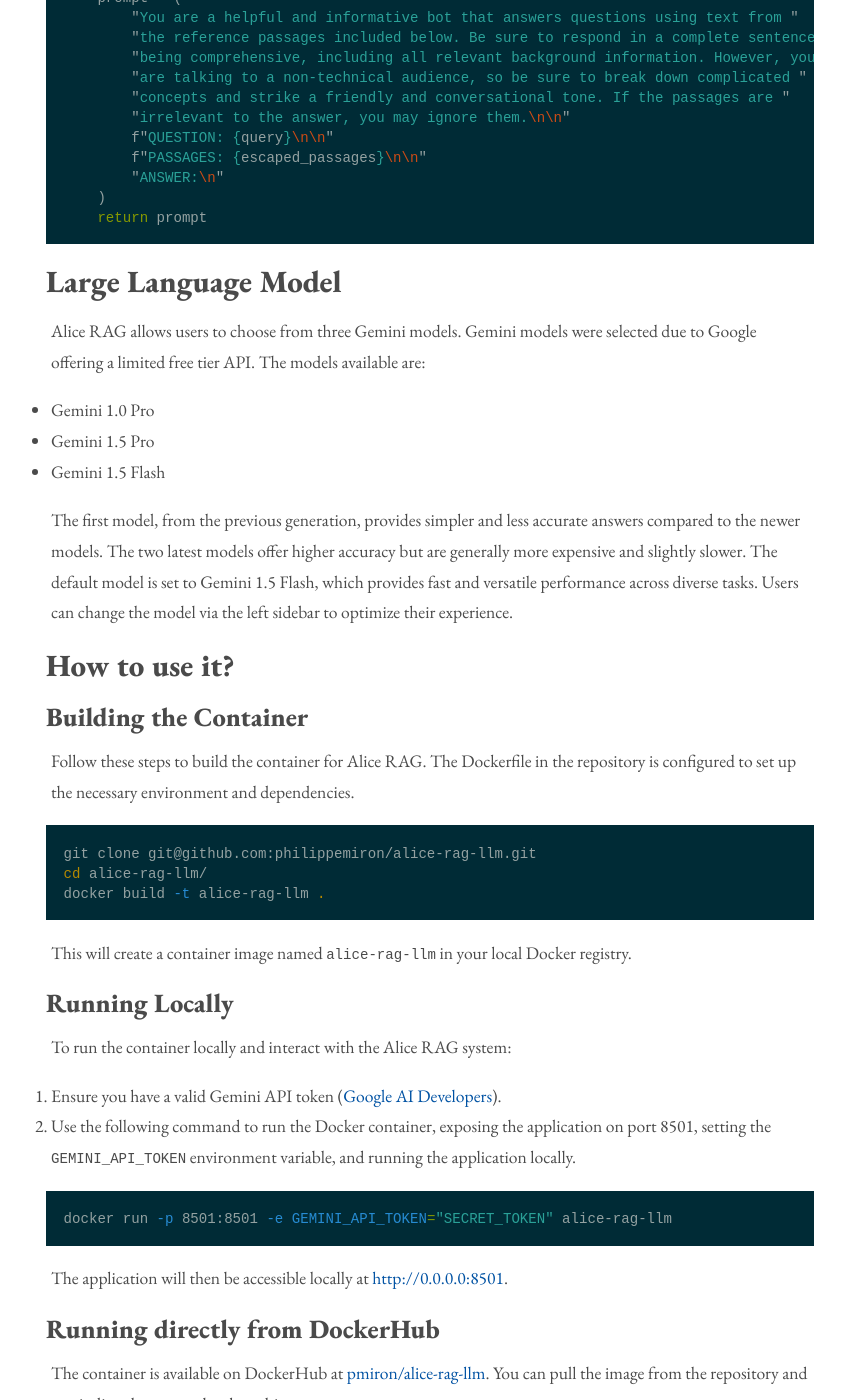
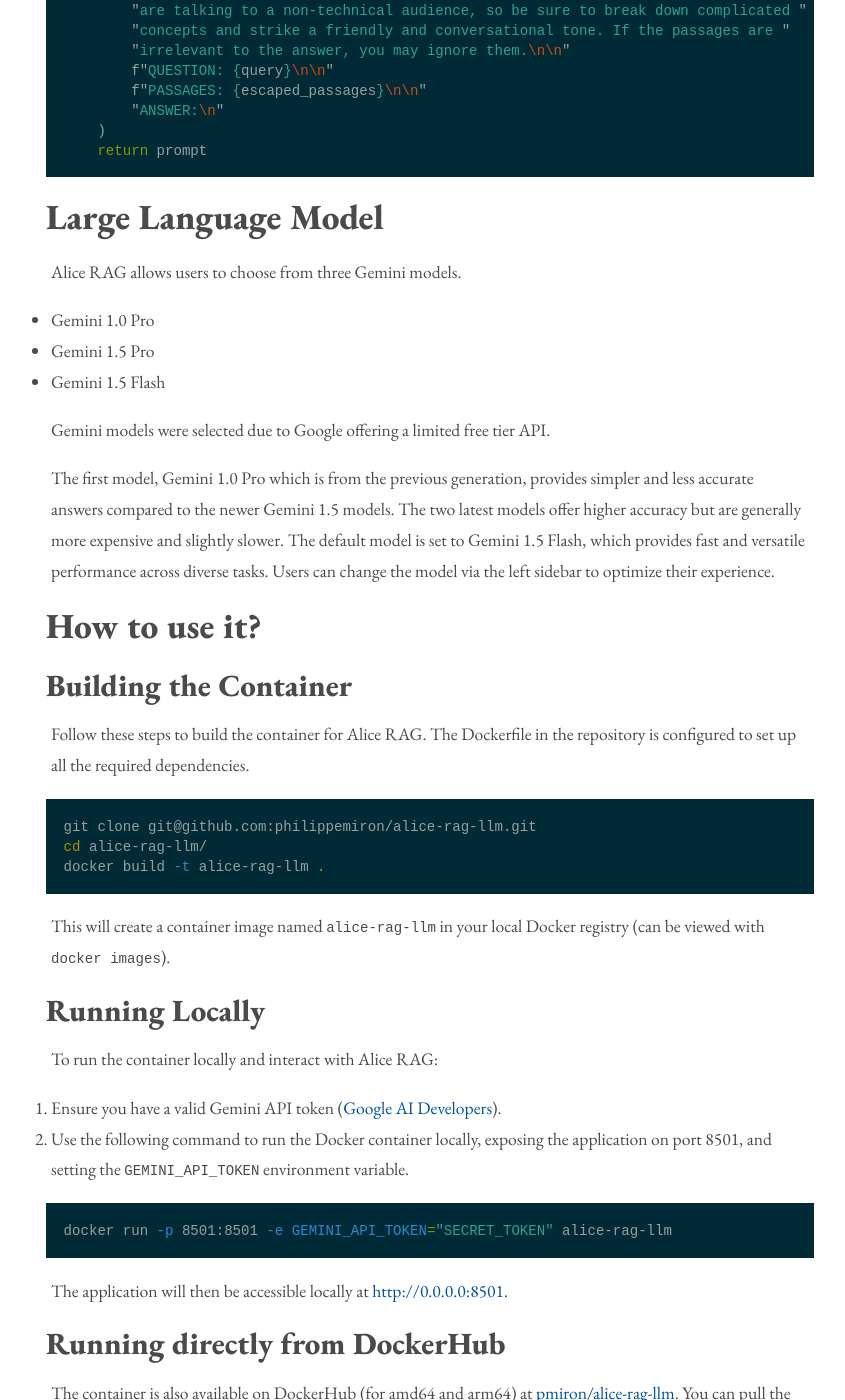
Before and after one commit to philippemiron/philippemiron.github.io, a Jekyll site: the page built from _posts/2024-07-02-rag.md, in a window 1280 px wide and 1400 px high, scrolled down 2421 px. Shown: the whole window, without its empty margins (210-1055 px from the left). Built offline with Jekyll 4.4.1, drawn with Linux system fonts in a browser that asks for light colours; some of the changed text lies outside the part shown.

Commit message:
minor modifications

````diff
--- a/_posts/2024-07-02-rag.md
+++ b/_posts/2024-07-02-rag.md
@@ -5,32 +5,30 @@
 external-url:
 ---
 
-## Alice Retrieval-Augmented Generation (RAG): Merging AI Innovation with Literary Exploration
-
-![]({{ site.baseurl }}/img/alice-rag.webp){:.center-image width='60%'}
-
-### Introduction
+## Introduction
 
 Alice Retrieval-Augmented Generation (RAG) is a proof-of-concept application designed to address queries about the classic novel *Alice’s Adventures in Wonderland* by Lewis Carroll. By harnessing the power of modern AI, this proof-of-concept seamlessly integrates retrieval-based and generation-based approaches. It employs a language model coupled with a knowledge store, enabling precise and fast retrieval of information from the book, subsequently generating responses related to *Alice’s Adventures in Wonderland*.
 
 This project demonstrates my expertise in implementing advanced AI techniques, containerization, CI/CD, documentation, infrastructure as code (IoC), and web-based interaction through Streamlit, adhering to best practices in software development and deployment.
 
-### Project Overview
+## Project Overview
 
 This section provides a comprehensive overview of the application, its components, and the technologies used to build Alice RAG. Detailed descriptions of the system’s architecture, user interaction, and the AI model are provided in subsequent sections.
 
-#### User Interaction
+### User Interaction
 
 The interface, built using Streamlit, is designed to be user-friendly, intuitive, and efficient for interacting with the Retrieval-Augmented Generation system. Key components include:
+
+![]({{ site.baseurl }}/img/alice-rag.webp){:.center-image width='60%'}
 
 - **Chat Window**: The main area for conversation, displaying user inputs and AI responses in a chat-like format. Responses are streamed in real-time for better feedback and interaction. Icons differentiate between user queries and AI responses.
 - **Sidebar**: Allows the user to select the model for querying the document, optimizing system performance.
 - **Input Field**: A text box where users can type their questions, known as prompts.
 - **Send Button**: Submits the text entered in the input field, either by clicking or pressing Enter on the keyboard.
 
-### Document Retrieval (Vector Database)
+## Document Retrieval (Vector Database)
 
-Alice RAG utilizes [LlamaIndex](https://www.llamaindex.ai/) for ingesting documents and creating a vector store. The embedding model used is `BAAI/bge-small-en-v1.5`. To keep the repository lightweight, datasets and embeddings are fetched and generated during the Docker image build process.
+Alice RAG utilizes [LlamaIndex](https://www.llamaindex.ai/) for ingesting documents and creating a vector store. The embedding model used is [`BAAI/bge-small-en-v1.5`](https://huggingface.co/BAAI/bge-small-en-v1.5). To keep the repository lightweight, datasets and embeddings are fetched and generated during the Docker image build process.
 
 The following command downloads the document from the [Gutenberg Project](https://www.gutenberg.org/) and stores it in `src/documents/`. It also creates and stores the embeddings in `src/store/`.
 
@@ -68,21 +66,23 @@
     return prompt
 ```
 
-### Large Language Model
+## Large Language Model
 
-Alice RAG allows users to choose from three Gemini models. Gemini models were selected due to Google offering a limited free tier API. The models available are:
+Alice RAG allows users to choose from three Gemini models.
 
 - Gemini 1.0 Pro
 - Gemini 1.5 Pro
 - Gemini 1.5 Flash
 
-The first model, from the previous generation, provides simpler and less accurate answers compared to the newer models. The two latest models offer higher accuracy but are generally more expensive and slightly slower. The default model is set to Gemini 1.5 Flash, which provides fast and versatile performance across diverse tasks. Users can change the model via the left sidebar to optimize their experience.
+Gemini models were selected due to Google offering a limited free tier API.
 
-### How to use it?
+The first model, Gemini 1.0 Pro which is from the previous generation, provides simpler and less accurate answers compared to the newer Gemini 1.5 models. The two latest models offer higher accuracy but are generally more expensive and slightly slower. The default model is set to Gemini 1.5 Flash, which provides fast and versatile performance across diverse tasks. Users can change the model via the left sidebar to optimize their experience.
 
-#### Building the Container
+## How to use it?
 
-Follow these steps to build the container for Alice RAG. The Dockerfile in the repository is configured to set up the necessary environment and dependencies.
+### Building the Container
+
+Follow these steps to build the container for Alice RAG. The Dockerfile in the repository is configured to set up all the required dependencies.
 
 ```bash
 git clone git@github.com:philippemiron/alice-rag-llm.git
@@ -90,14 +90,14 @@
 docker build -t alice-rag-llm .
 ```
 
-This will create a container image named `alice-rag-llm` in your local Docker registry.
+This will create a container image named `alice-rag-llm` in your local Docker registry (can be viewed with `docker images`).
 
-#### Running Locally
+### Running Locally
 
-To run the container locally and interact with the Alice RAG system:
+To run the container locally and interact with Alice RAG:
 
 1. Ensure you have a valid Gemini API token ([Google AI Developers](https://ai.google.dev/pricing)).
-2. Use the following command to run the Docker container, exposing the application on port 8501, setting the `GEMINI_API_TOKEN` environment variable, and running the application locally.
+2. Use the following command to run the Docker container locally, exposing the application on port 8501, and setting the `GEMINI_API_TOKEN` environment variable.
 
 ```bash
 docker run -p 8501:8501 -e GEMINI_API_TOKEN="SECRET_TOKEN" alice-rag-llm
@@ -105,15 +105,15 @@
 
 The application will then be accessible locally at [http://0.0.0.0:8501](http://0.0.0.0:8501).
 
-#### Running directly from DockerHub
+### Running directly from DockerHub
 
-The container is available on DockerHub at [pmiron/alice-rag-llm](https://hub.docker.com/repository/docker/pmiron/alice-rag-llm/general). You can pull the image from the repository and run it directly on your local machine.
+The container is also available on DockerHub (for amd64 and arm64) at [pmiron/alice-rag-llm](https://hub.docker.com/repository/docker/pmiron/alice-rag-llm/general). You can pull the image from the repository and run it directly on your local machine.
 
 ```bash
 docker run -p 8501:8501 -e GEMINI_API_TOKEN="SECRET_TOKEN" pmiron/alice-rag-llm:latest
 ```
 
-### Infrastructure as Code (IaC)
+## Infrastructure as Code (IaC)
 
 The `bicep/` folder contains the Infrastructure as Code (IaC) scripts needed to deploy Alice RAG as an App Service in Azure. Below are the initial requirements and steps to set up the application.
 
````
Also changed, not shown: other parts of _posts/2024-07-02-rag.md (+4 -4 lines).
